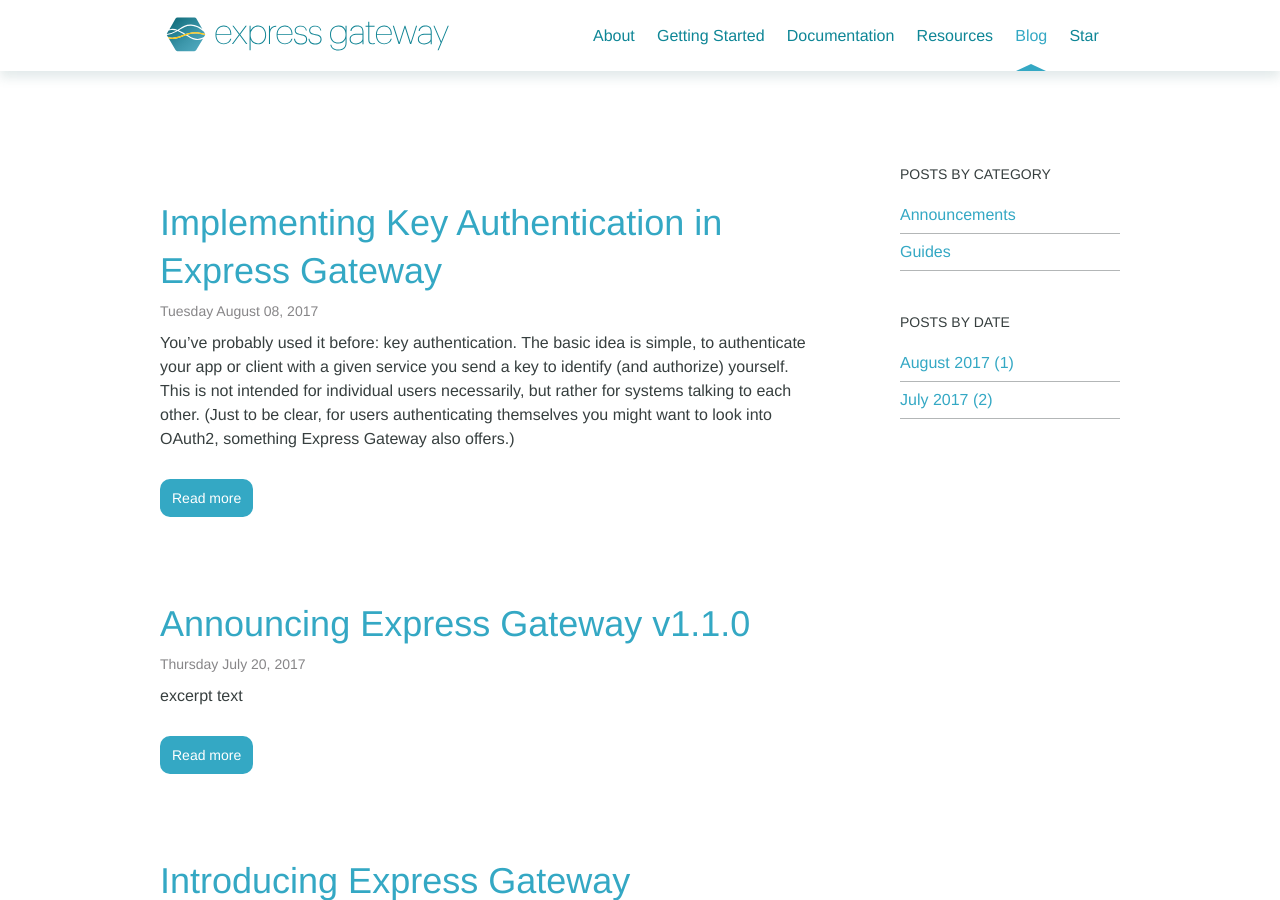
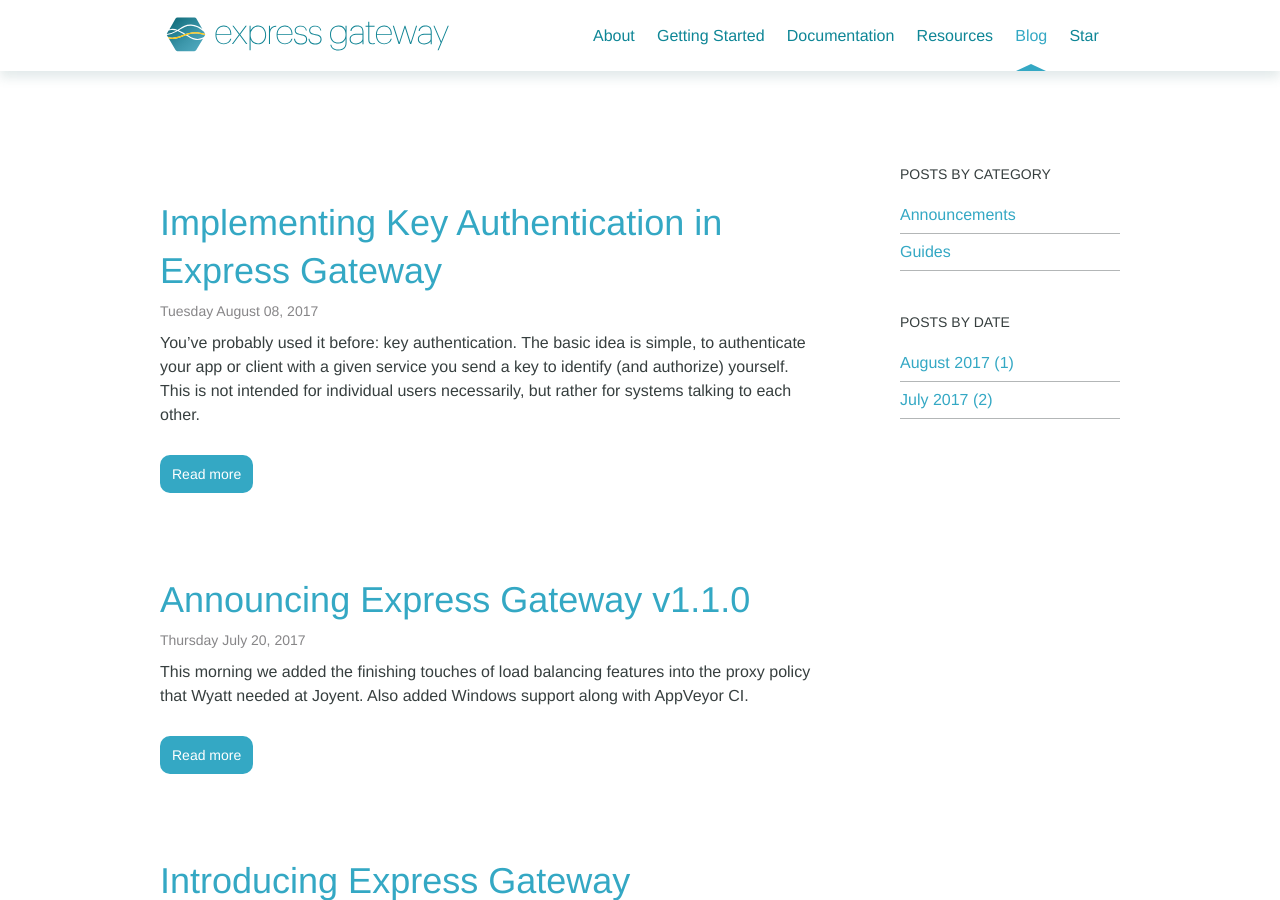
Before and after one commit to ExpressGateway/express-gateway.io, a Jekyll site: the page built from blog/index.html, in a window 1280 px wide and 900 px high. Built offline with Jekyll 4.4.1, drawn with Linux system fonts in a browser that asks for light colours; nearby versions of some CDN libraries; some web fonts are replaced; the list of posts is cut into pages by our own code; comment, search, counter and statistics services are not loaded.

Commit message:
edited and added excerpts to current posts

```diff
--- a/_posts/2017-07-26-announcing-v1-1-0.md
+++ b/_posts/2017-07-26-announcing-v1-1-0.md
@@ -9,7 +9,7 @@
 # and ~/_categories with any necessary archive needs
 #
 ---
-excerpt text
+This morning we added the finishing touches of load balancing features into the proxy policy that Wyatt needed at Joyent.  Also added Windows support along with AppVeyor CI.
 <!--excerpt-->
 
 #### Releasing Express Gateway v1.1.0
--- a/_posts/2017-08-08-implementing-key-auth.md
+++ b/_posts/2017-08-08-implementing-key-auth.md
@@ -9,7 +9,7 @@
 # and ~/_categories with any necessary archive needs
 #
 ---
-You've probably used it before: key authentication. The basic idea is simple, to authenticate your app or client with a given service you send a key to identify (and authorize) yourself. This is not intended for individual users necessarily, but rather for systems talking to each other. (Just to be clear, for users authenticating themselves you might want to look into OAuth2, something Express Gateway also offers.)
+You've probably used it before: key authentication. The basic idea is simple, to authenticate your app or client with a given service you send a key to identify (and authorize) yourself. This is not intended for individual users necessarily, but rather for systems talking to each other.
 
 <!--excerpt-->
 
```
